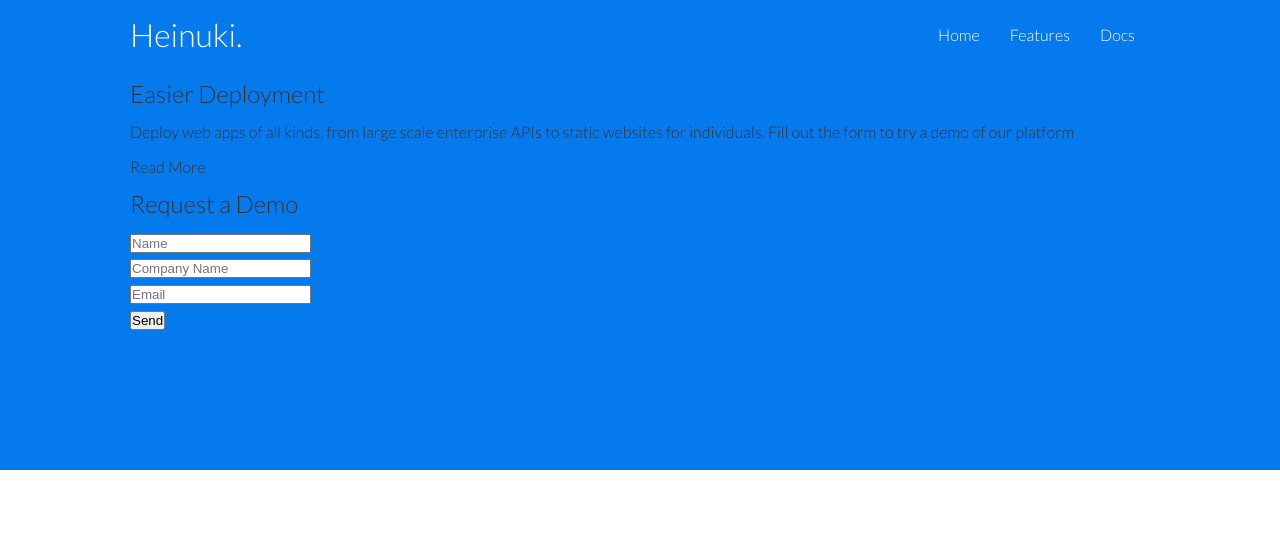
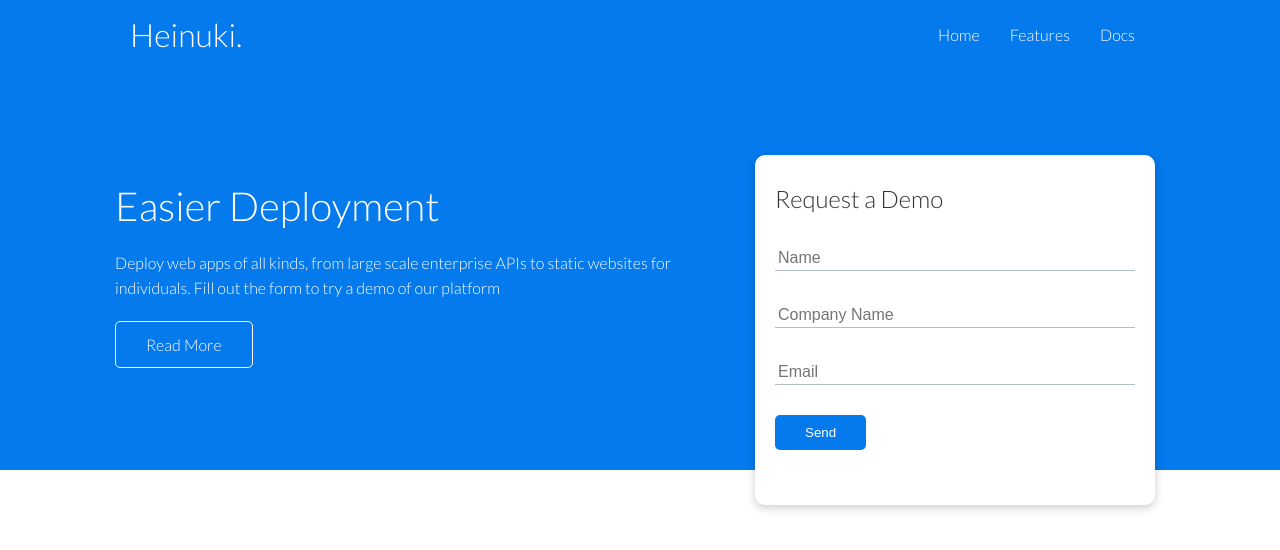
Before and after one commit to brandonmheine/Heinuki, a plain HTML site: page index.html in a window 1280 px wide. Drawn offline with Linux system fonts and the light colour scheme.

Commit message:
Showcase section almost done

```diff
--- a/css/style.css
+++ b/css/style.css
@@ -69,6 +69,49 @@ img {
 .showcase {
 	height: 400px;
 	background-color: var(--primary-color);
+	color: white;
+	position: relative;
+}
+
+.showcase h1 {
+	font-size: 40px;
+}
+
+.showcase p {
+	margin: 20px 0;
+}
+
+.showcase .grid {
+	overflow: visible;
+	grid-template-columns: 55% 45%;
+	gap: 30px;
+}
+
+.showcase-form {
+	position: relative;
+	top: 60px;
+	height: 350px;
+	width: 400px;
+	padding: 40px;
+	z-index: 100;
+	justify-self: flex-end;
+}
+
+.showcase-form .form-control {
+	margin: 30px 0;
+}
+
+.showcase-form input[type='text'],
+.showcase-form input[type='email'] {
+  border: 0;
+  border-bottom: 1px solid #b4becb;
+  width: 100%;
+  padding: 3px;
+  font-size: 16px;
+}
+
+.showcase-form input:focus {
+  outline: none;
 }
 
 /* Utilities */
@@ -79,9 +122,46 @@ img {
 	padding: 0 40px;
 }
 
+.card {
+	background-color: white;
+	color: #333;
+	border-radius: 10px;
+	box-shadow: 0 3px 10px rgba(0, 0, 0, 0.2);
+	padding: 20px;
+	margin: 10px;
+}
+
+.btn {
+  display: inline-block;
+  padding: 10px 30px;
+  cursor: pointer;
+  background-color: var(--primary-color);
+  color: white;
+  border: none;
+  border-radius: 5px;
+}
+
+.btn:hover {
+  transform: scale(0.98);
+}
+
+.btn-outline {
+  background-color: transparent;
+  border: 1px solid white;
+}
+
 .flex {
 	display: flex;
 	justify-content: center;
 	align-items: center;
 	height: 100%;
 }
+
+.grid {
+	display: grid;
+	grid-template-columns: repeat(2, 1fr);
+	gap: 20px;
+	justify-content: center;
+	align-items: center;
+	height: 100%;
+}
--- a/index.html
+++ b/index.html
@@ -42,7 +42,7 @@
 					<a href="features.html" class="btn btn-outline"> Read More </a>
 				</div>
 
-        <div class="showcase-from card">
+        <div class="showcase-form card">
           <h2>Request a Demo</h2>
           <form>
             <div class="form-control">
```
Lines whose indentation alone changed are shown as unchanged.
